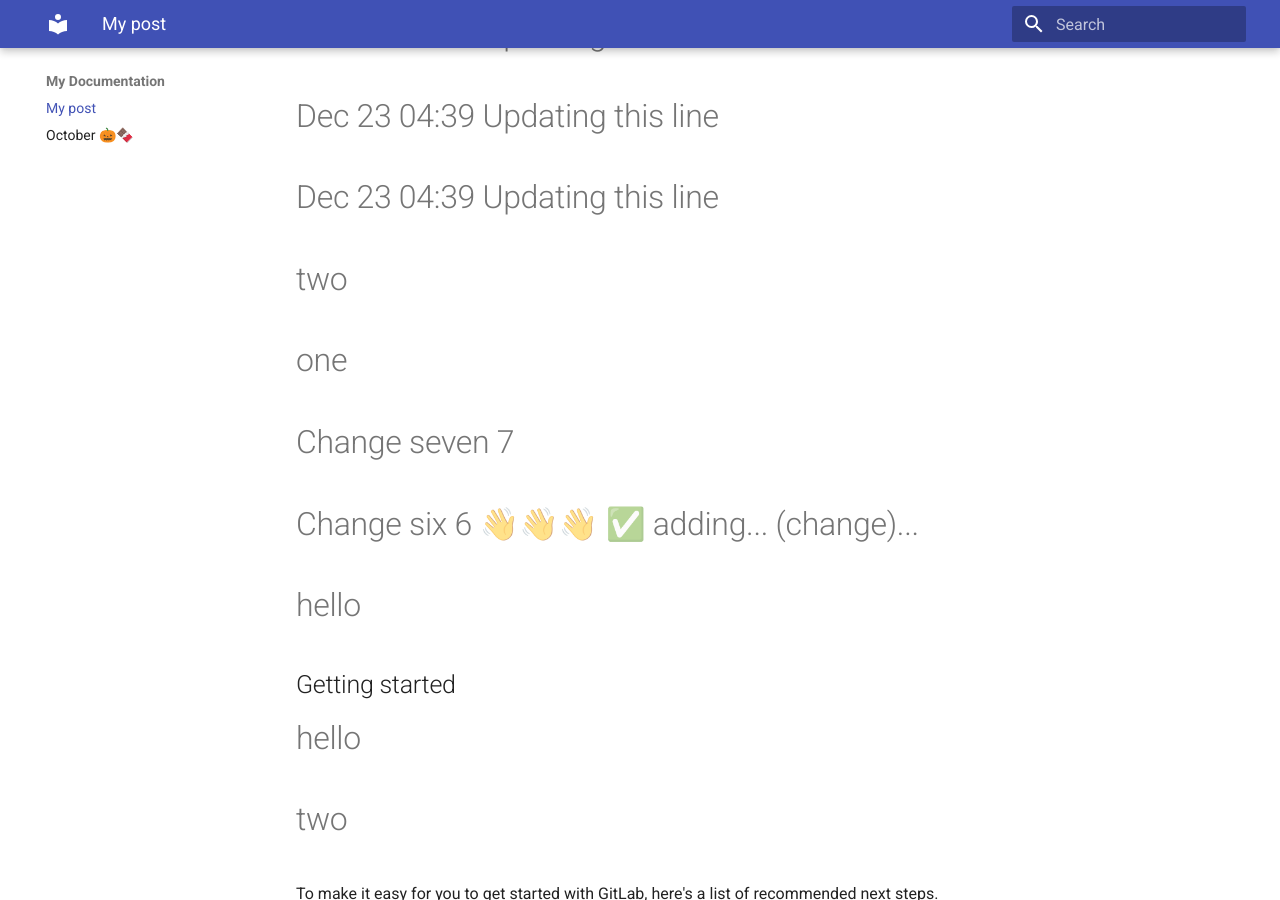
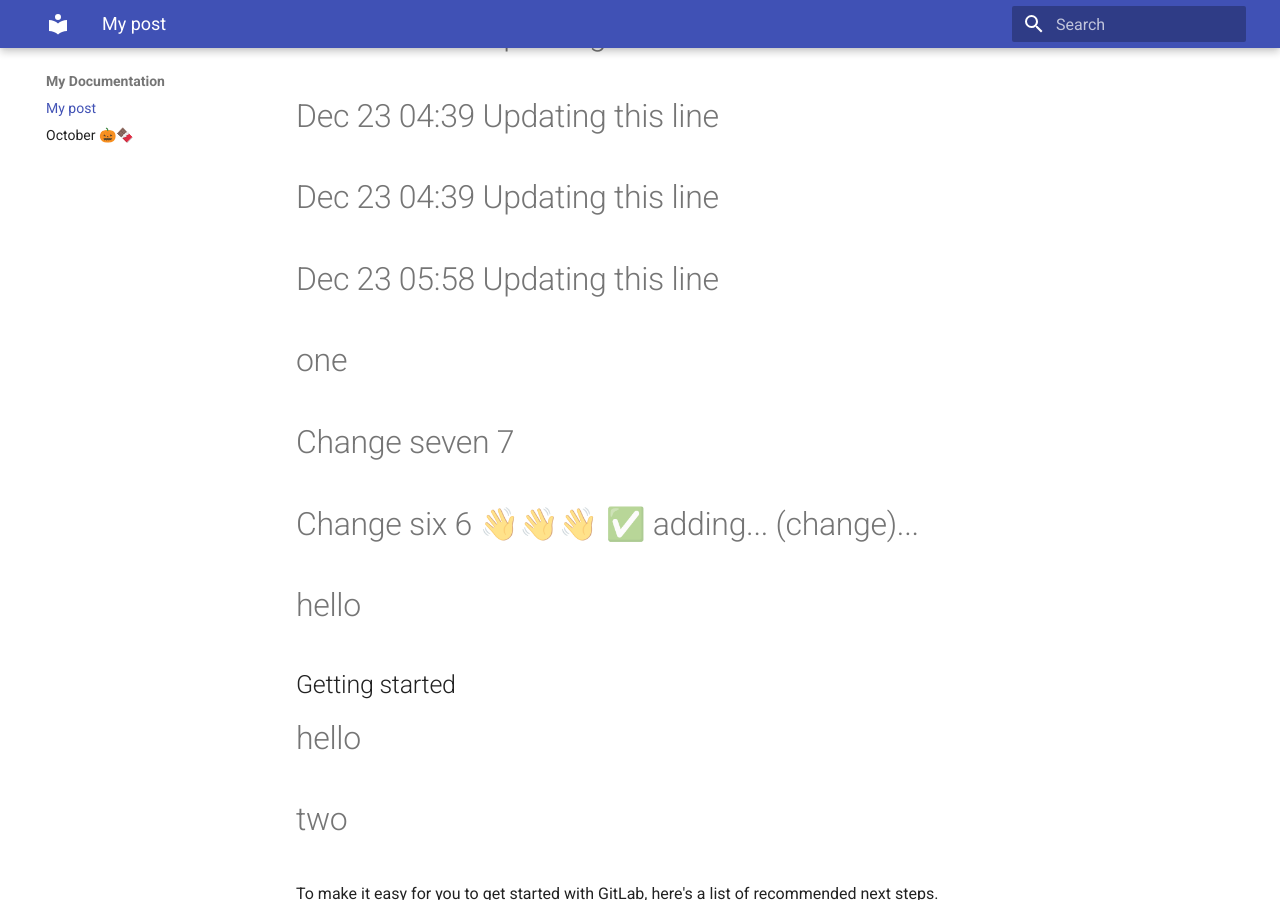
Before and after one commit to Code-dot-mil/two-steps-eval, an MkDocs documentation site: the page built from docs/index.md, in a window 1280 px wide and 900 px high, scrolled down 492 px. Built offline with MkDocs 1.6.1 and Material for MkDocs 9.7.7, drawn with Linux system fonts in a browser that asks for light colours.

Commit message:
Add update timestamp to index.md

```diff
--- a/docs/index.md
+++ b/docs/index.md
@@ -10,7 +10,7 @@ author: That Would Be Me
 # Dec 23 04:15 Updating this line
 # Dec 23 04:39 Updating this line
 # Dec 23 04:39 Updating this line
-# two
+# Dec 23 05:58 Updating this line
 # one
 
 # Change seven 7
```
